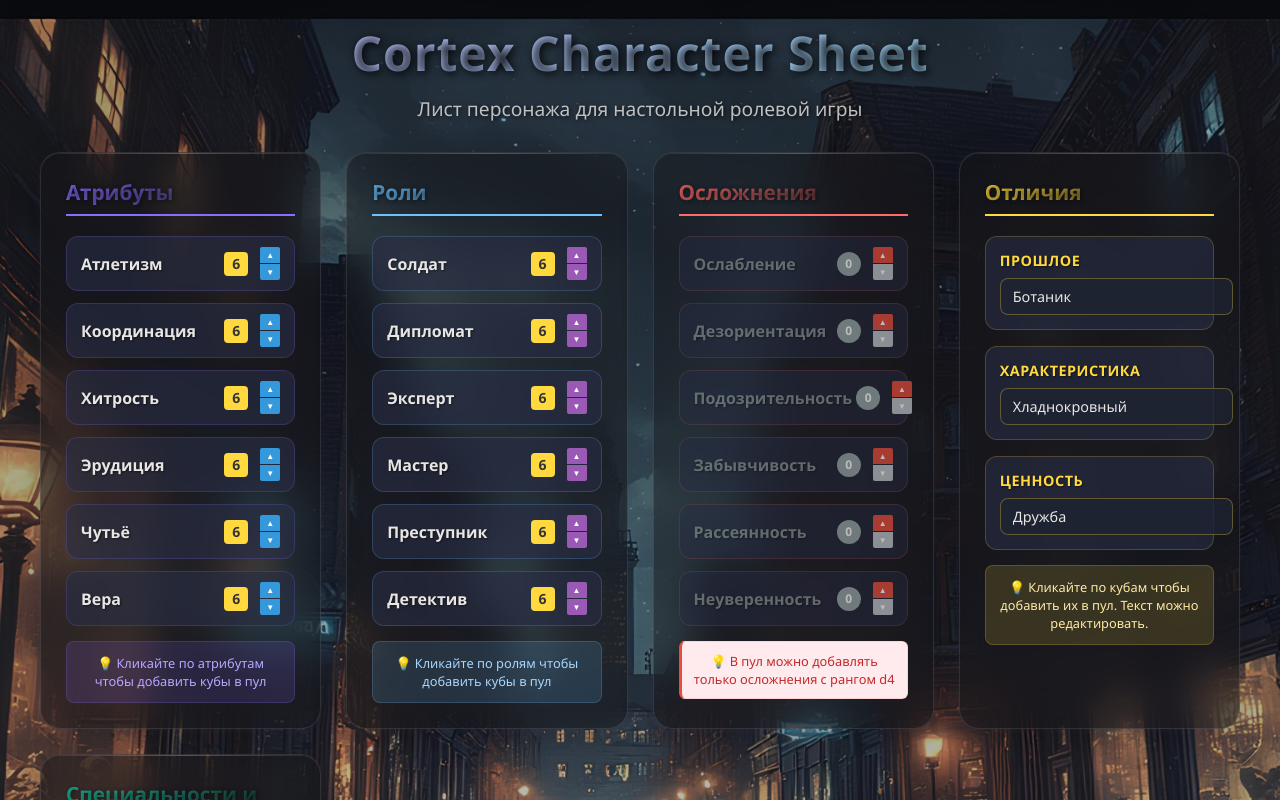
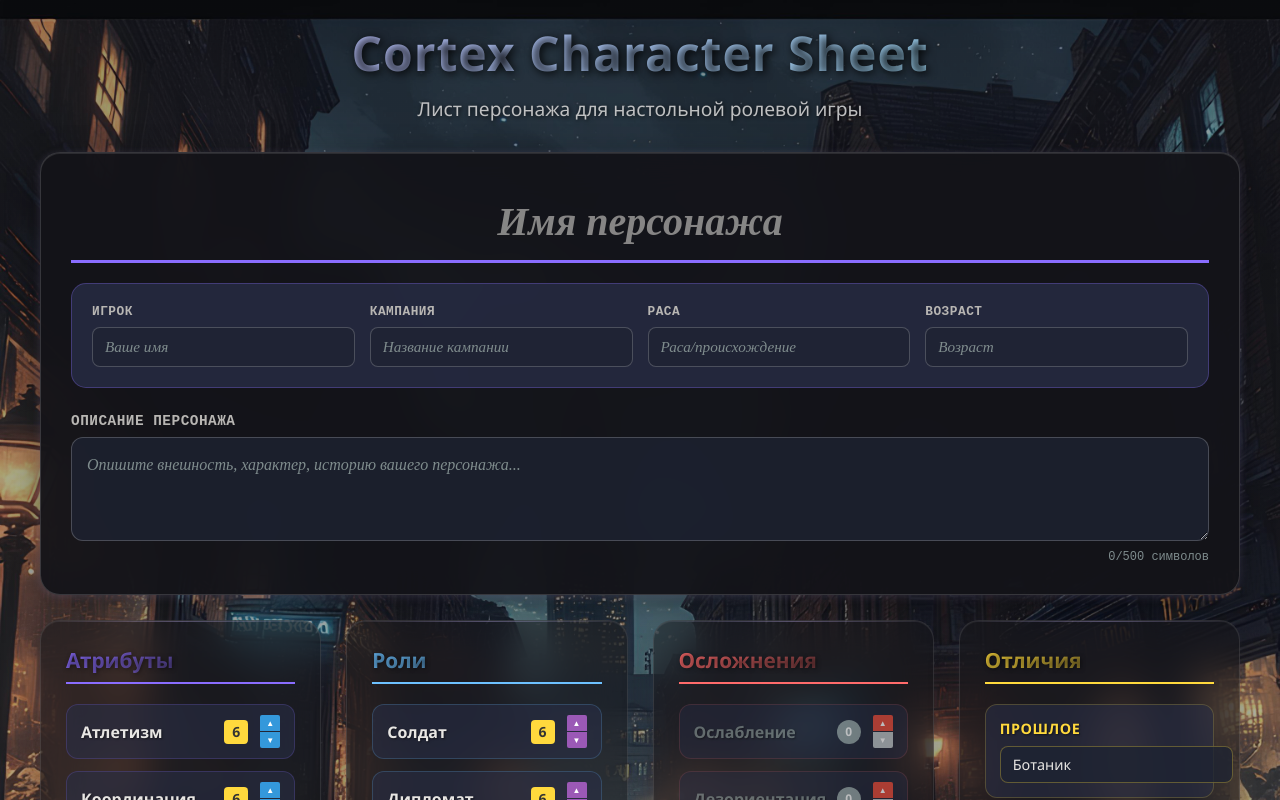
Before and after one commit to dplatonov865/cortex-prime-dice, a React (Vite) app: page / in a window 1280 px wide. Shown: the top 800 px of the page. Built offline with nearby package versions, Linux system fonts and the light colour scheme.

Commit message:
character header added

```diff
--- /dev/null
+++ b/src/components/CharacterHeader.jsx
@@ -0,0 +1,89 @@
+import React from 'react';
+
+const CharacterHeader = ({ characterInfo, onCharacterInfoChange }) => {
+  const handleChange = (field, value) => {
+    onCharacterInfoChange(field, value);
+  };
+
+  return (
+    <div className="character-header-block">
+      <div className="character-name-section">
+        <input
+          type="text"
+          className="character-name-input"
+          value={characterInfo.name}
+          onChange={(e) => handleChange('name', e.target.value)}
+          placeholder="Имя персонажа"
+          maxLength={50}
+        />
+      </div>
+
+      <div className="character-details-grid">
+        <div className="detail-item">
+          <label className="detail-label">Игрок</label>
+          <input
+            type="text"
+            className="detail-input"
+            value={characterInfo.player}
+            onChange={(e) => handleChange('player', e.target.value)}
+            placeholder="Ваше имя"
+            maxLength={30}
+          />
+        </div>
+
+        <div className="detail-item">
+          <label className="detail-label">Кампания</label>
+          <input
+            type="text"
+            className="detail-input"
+            value={characterInfo.campaign}
+            onChange={(e) => handleChange('campaign', e.target.value)}
+            placeholder="Название кампании"
+            maxLength={40}
+          />
+        </div>
+
+        <div className="detail-item">
+          <label className="detail-label">Раса</label>
+          <input
+            type="text"
+            className="detail-input"
+            value={characterInfo.race}
+            onChange={(e) => handleChange('race', e.target.value)}
+            placeholder="Раса/происхождение"
+            maxLength={25}
+          />
+        </div>
+
+        <div className="detail-item">
+          <label className="detail-label">Возраст</label>
+          <input
+            type="text"
+            className="detail-input"
+            value={characterInfo.age}
+            onChange={(e) => handleChange('age', e.target.value)}
+            placeholder="Возраст"
+            maxLength={15}
+          />
+        </div>
+      </div>
+
+      <div className="character-description-section">
+        <label className="description-label">Описание персонажа</label>
+        <textarea
+          className="character-description"
+          value={characterInfo.description}
+          onChange={(e) => handleChange('description', e.target.value)}
+          placeholder="Опишите внешность, характер, историю вашего персонажа..."
+          maxLength={500}
+          rows={3}
+        />
+        <div className="description-counter">
+          {characterInfo.description.length}/500 символов
+        </div>
+      </div>
+    </div>
+  );
+};
+
+export default CharacterHeader;
--- a/src/components/CharacterSheet.jsx
+++ b/src/components/CharacterSheet.jsx
@@ -1,4 +1,5 @@
 import React, { useState } from 'react';
+import CharacterHeader from '../components/CharacterHeader';
 import AttributeBlock from '../components/AttributeBlock';
 import RoleBlock from '../components/RoleBlock';
 import ComplicationBlock from '../components/ComplicationBlock';
@@ -10,6 +11,16 @@ import { useDicePool } from '../hooks/useDicePool';
 import { useDiceRoll } from '../hooks/useDiceRoll';
 
 const CharacterSheet = () => {
+  // Информация о персонаже
+  const [characterInfo, setCharacterInfo] = useState({
+    name: '',
+    player: '',
+    campaign: '',
+    race: '',
+    age: '',
+    description: ''
+  });
+
   // Состояния характеристик
   const [attributes, setAttributes] = useState({
     'Атлетизм': 'd6',
@@ -17,7 +28,7 @@ const CharacterSheet = () => {
     'Хитрость': 'd6',
     'Эрудиция': 'd6',
     'Чутьё': 'd6',
-    'Вера': 'd6'
+    'Убеждённость': 'd6'
   });
 
   const [roles, setRoles] = useState({
@@ -35,7 +46,7 @@ const CharacterSheet = () => {
     'Подозрительность': '0',
     'Забывчивость': '0',
     'Рассеянность': '0',
-    'Неуверенность': '0'
+    'Сомнения': '0'
   });
 
   const [distinctions, setDistinctions] = useState({
@@ -77,6 +88,14 @@ const CharacterSheet = () => {
     rollDicePool,
     handleResultDiceClick
   } = useDiceRoll();
+
+  // Обработчик изменения информации о персонаже
+  const handleCharacterInfoChange = (field, value) => {
+    setCharacterInfo(prev => ({
+      ...prev,
+      [field]: value
+    }));
+  };
 
   // Обработчики кликов
   const handleAttributeClick = (attributeName, diceType) => {
@@ -159,6 +178,13 @@ const CharacterSheet = () => {
 
   return (
     <div className="character-sheet">
+      {/* Шапка персонажа */}
+      <CharacterHeader
+        characterInfo={characterInfo}
+        onCharacterInfoChange={handleCharacterInfoChange}
+      />
+
+      {/* Основные блоки характеристик */}
       <div className="main-columns">
         <AttributeBlock
           attributes={attributes}
--- a/src/styles/components/blocks.css
+++ b/src/styles/components/blocks.css
@@ -679,3 +679,157 @@
   color: #7f8c8d;
   cursor: not-allowed;
 }
+
+/* Шапка персонажа */
+.character-header-block {
+  background: rgba(20, 20, 25, 0.95) !important;
+  backdrop-filter: blur(20px);
+  border: 1px solid rgba(255, 255, 255, 0.15);
+  border-radius: 20px;
+  box-shadow:
+    0 8px 32px rgba(0, 0, 0, 0.4),
+    0 2px 8px rgba(200, 182, 255, 0.2),
+    inset 0 1px 0 rgba(255, 255, 255, 0.1);
+  padding: 30px;
+  margin-bottom: 25px;
+  font-family: 'Crimson Text', serif;
+  color: #f0f0f0;
+}
+
+.character-name-section {
+  margin-bottom: 20px;
+  text-align: center;
+}
+
+.character-name-input {
+  width: 100%;
+  border: none;
+  border-bottom: 3px solid #8a6dff;
+  padding: 15px 0;
+  font-size: 2.5rem;
+  font-weight: 700;
+  text-align: center;
+  background: transparent;
+  font-family: 'Playfair Display', serif;
+  color: #f0f0f0;
+  transition: all 0.3s ease;
+}
+
+.character-name-input:focus {
+  outline: none;
+  border-bottom-color: #6dc1ff;
+  box-shadow: 0 4px 12px rgba(138, 109, 255, 0.3);
+}
+
+.character-name-input::placeholder {
+  color: #b8b6b3;
+  font-style: italic;
+  opacity: 0.7;
+}
+
+.character-details-grid {
+  display: grid;
+  grid-template-columns: repeat(auto-fit, minmax(200px, 1fr));
+  gap: 15px;
+  margin-bottom: 25px;
+  padding: 20px;
+  background: rgba(40, 45, 70, 0.8);
+  border-radius: 15px;
+  border: 1px solid rgba(138, 109, 255, 0.3);
+}
+
+.detail-item {
+  display: flex;
+  flex-direction: column;
+  gap: 8px;
+}
+
+.detail-label {
+  font-size: 0.8rem;
+  font-weight: 600;
+  color: #b8b6b3;
+  text-transform: uppercase;
+  letter-spacing: 0.5px;
+  font-family: 'Source Code Pro', monospace;
+}
+
+.detail-input {
+  border: 1px solid rgba(255, 255, 255, 0.2);
+  border-radius: 8px;
+  padding: 10px 12px;
+  font-size: 0.95rem;
+  font-family: 'Crimson Text', serif;
+  background: rgba(30, 35, 50, 0.8);
+  transition: all 0.2s ease;
+  color: #f0f0f0;
+}
+
+.detail-input:focus {
+  outline: none;
+  border-color: #8a6dff;
+  box-shadow: 0 0 0 2px rgba(138, 109, 255, 0.3);
+  background: rgba(35, 40, 55, 0.9);
+}
+
+.detail-input::placeholder {
+  color: #7f8c8d;
+  font-style: italic;
+}
+
+.detail-input:hover {
+  border-color: rgba(255, 255, 255, 0.3);
+}
+
+.character-description-section {
+  margin-top: 10px;
+}
+
+.description-label {
+  display: block;
+  font-size: 0.9rem;
+  font-weight: 600;
+  color: #b8b6b3;
+  margin-bottom: 8px;
+  text-transform: uppercase;
+  letter-spacing: 0.5px;
+  font-family: 'Source Code Pro', monospace;
+}
+
+.character-description {
+  width: 100%;
+  border: 1px solid rgba(255, 255, 255, 0.2);
+  border-radius: 12px;
+  padding: 15px;
+  font-size: 1rem;
+  font-family: 'Crimson Text', serif;
+  background: rgba(30, 35, 50, 0.8);
+  transition: all 0.3s ease;
+  resize: vertical;
+  min-height: 100px;
+  line-height: 1.5;
+  color: #f0f0f0;
+}
+
+.character-description:focus {
+  outline: none;
+  border-color: #8a6dff;
+  box-shadow: 0 0 0 2px rgba(138, 109, 255, 0.3);
+  background: rgba(35, 40, 55, 0.9);
+}
+
+.character-description::placeholder {
+  color: #7f8c8d;
+  font-style: italic;
+}
+
+.character-description:hover {
+  border-color: rgba(255, 255, 255, 0.3);
+}
+
+.description-counter {
+  text-align: right;
+  font-size: 0.75rem;
+  color: #7f8c8d;
+  margin-top: 5px;
+  font-family: 'Source Code Pro', monospace;
+}
--- a/src/styles/responsive.css
+++ b/src/styles/responsive.css
@@ -135,6 +135,25 @@
         width: 100%;
         justify-content: space-between;
     }
+
+    .character-header-block {
+        padding: 20px;
+    }
+
+    .character-name-input {
+        font-size: 2rem;
+        padding: 12px 0;
+    }
+
+    .character-details-grid {
+        grid-template-columns: 1fr;
+        padding: 15px;
+    }
+
+    .character-description {
+        min-height: 80px;
+        font-size: 0.9rem;
+    }
 }
 
 /* Адаптивность для мобильных */
@@ -217,4 +236,26 @@
     .specialty-controls {
         gap: 10px;
     }
+
+    .character-header-block {
+        padding: 15px;
+    }
+
+    .character-name-input {
+        font-size: 1.5rem;
+    }
+
+    .character-details-grid {
+        padding: 10px;
+        gap: 10px;
+    }
+
+    .detail-input {
+        padding: 8px 10px;
+    }
+
+    .character-description {
+        padding: 12px;
+        min-height: 70px;
+    }
 }
```
